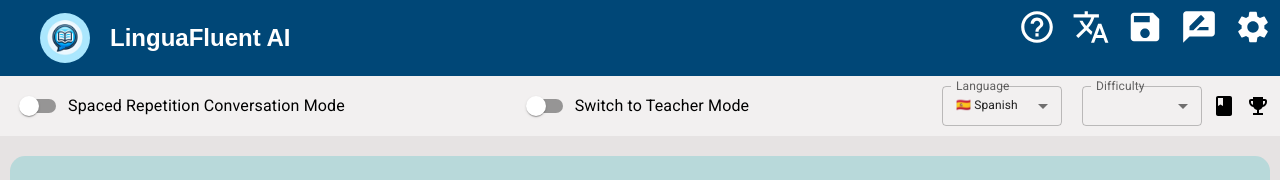
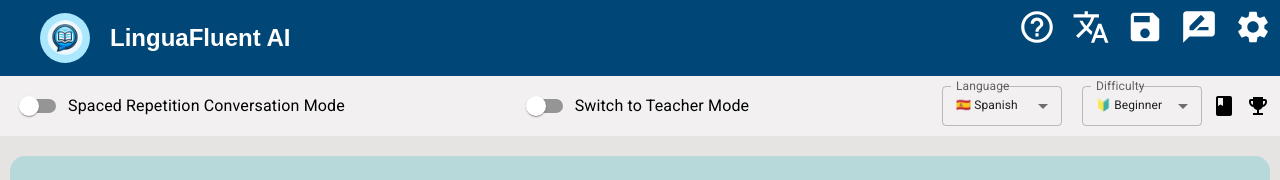
Before and after one commit to evannaderi/chinese-companion, a Next.js app: page /readaloud in a window 1280 px wide. Shown: the top 180 px of the page. Built offline with nearby package versions, Linux system fonts and the light colour scheme.

Commit message:
fixed difficulty

```diff
--- a/components/ChatContainer.js
+++ b/components/ChatContainer.js
@@ -90,7 +90,6 @@ const customTextFieldStyle = {
         const [language, setLanguage] = useState('Spanish'); // default language
         const [voice, setVoice] = useState('alloy'); // default voice
         const [isSituationUsed, setIsSituationUsed] = useState(false);
-        const [difficulty, setDifficulty] = useState('extremely beginner');
         const [savedWords, setSavedWords] = useState([]);
         const [customVocab, setCustomVocab] = useState("");
         const [aiCharName, setAiCharName] = useState("Lihua");
@@ -112,6 +111,7 @@ const customTextFieldStyle = {
             { name: 'Portuguese', flag: '🇵🇹' },
             { name: 'Chinese', flag: '🇨🇳' }
         ];
+        const [difficulty, setDifficulty] = useState('Beginner');
         const voices = ['alloy', 'echo', 'fable', 'nova', 'onyx', 'shimmer', 'google', 'cmn-CN-Standard-A', 'cmn-CN-Standard-B', 'es-ES-Neural2-A', 'es-ES-Neural2-B'];
         const systemPre = `You are the character ${aiCharName} in this situation and the er is ${userCharName}. Only speak in ${language} at a ${difficulty} difficulty, using ${difficulty} sentences and words. Keep your responses to 1-2 sentences: `;
         const [systemPrompt, setSystemPrompt] = useState('');
```
